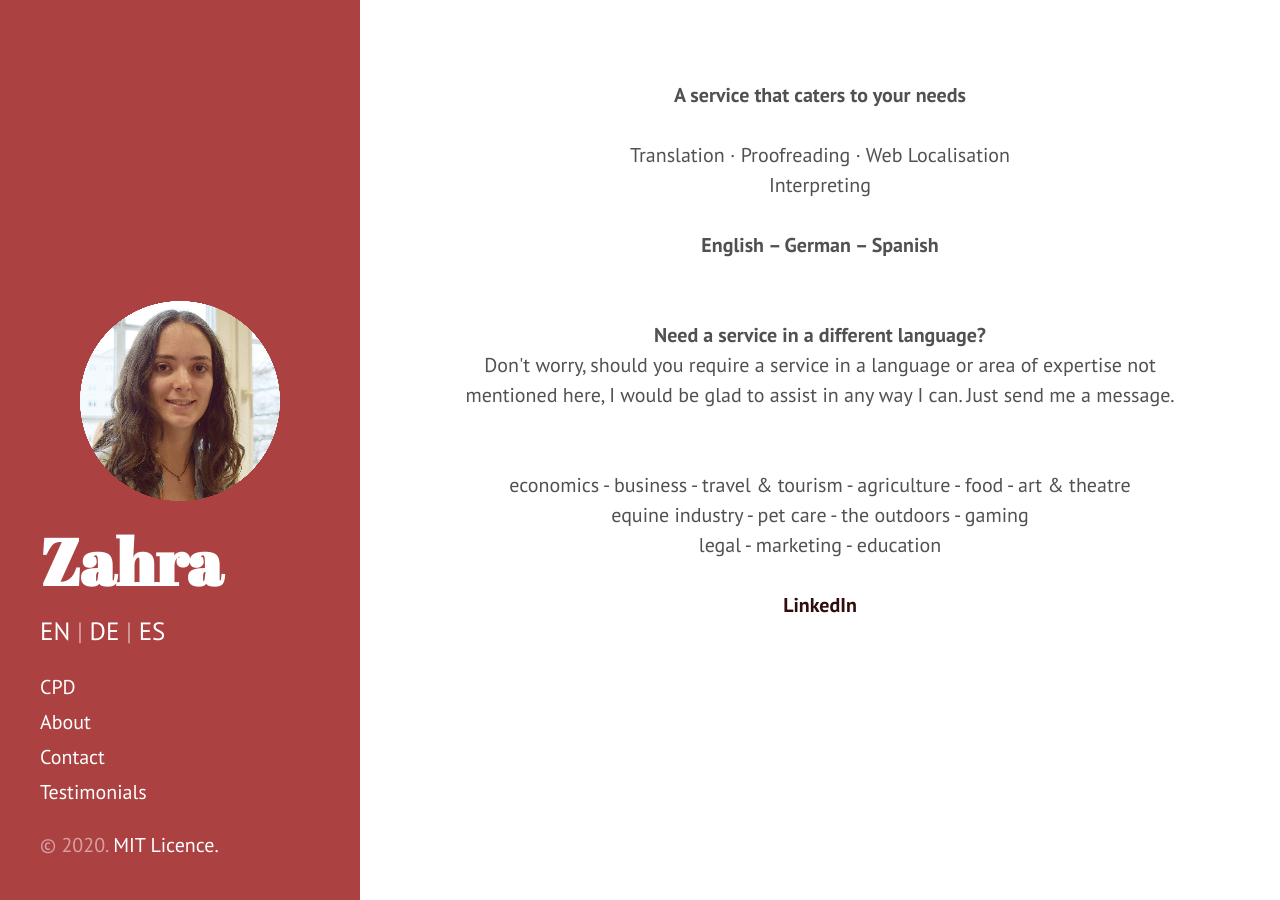
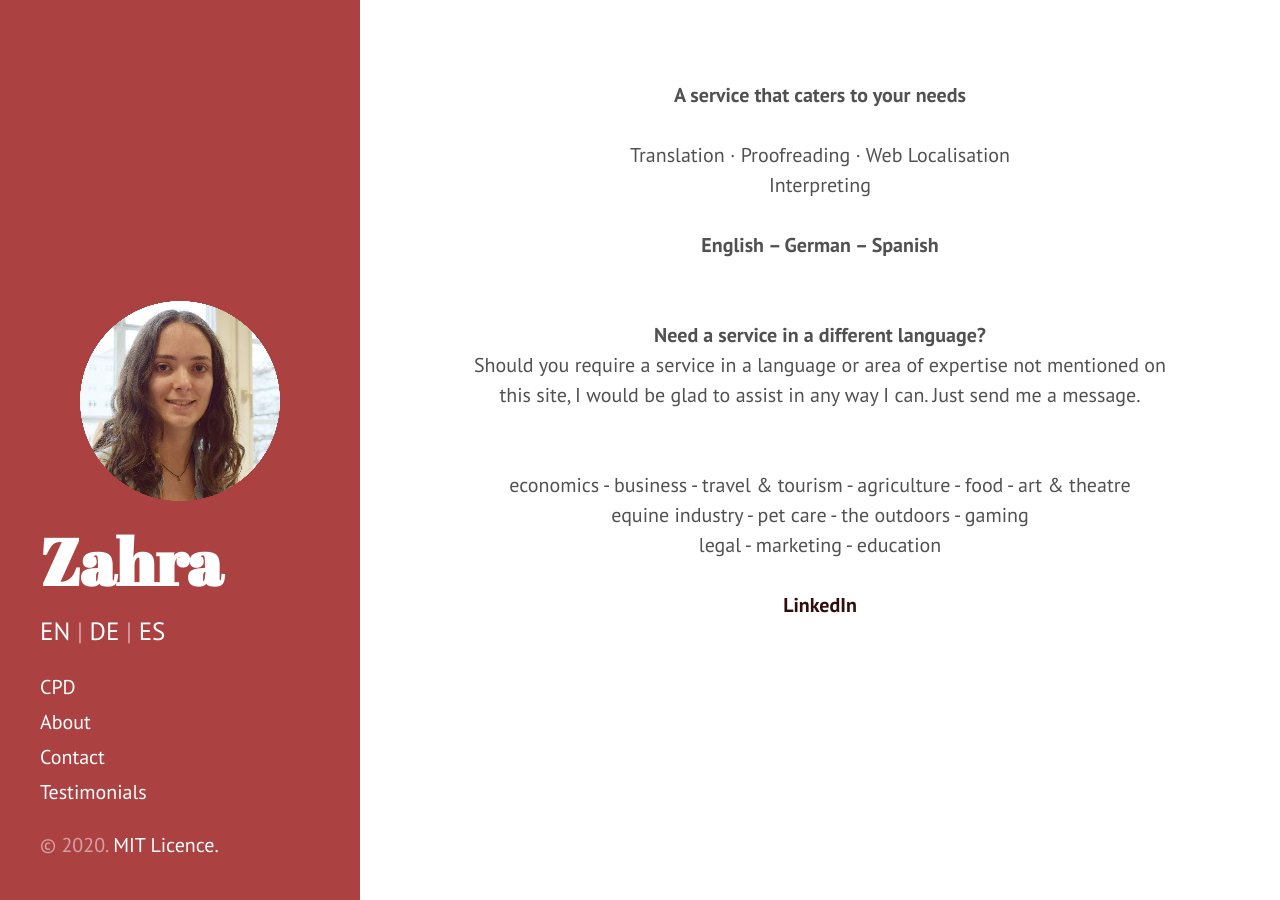
Before and after one commit to Zahra-Claire-Bahrani-Peacock/zahra-claire-bahrani-peacock.github.io, a Jekyll site: the page built from index.html, in a window 1280 px wide. Built offline with Jekyll 4.4.1, drawn with Linux system fonts in a browser that asks for light colours; the list of posts is cut into pages by our own code.

Commit message:
Update index.html

```diff
--- a/index.html
+++ b/index.html
@@ -12,7 +12,7 @@
 <br/>
 <br/>
 <div align="center"><b>Need a service in a different language?  </b></div>
-<div align="center">Don't worry, should you require a service in a language or area of expertise not mentioned here, I would be glad to assist in any way I can. Just send me a message.</div>
+<div align="center">Should you require a service in a language or area of expertise not mentioned on this site, I would be glad to assist in any way I can. Just send me a message.</div>
 <br/>
 <br/>
 <div align="center">economics - business - travel & tourism - agriculture - food - art & theatre</div>
```
